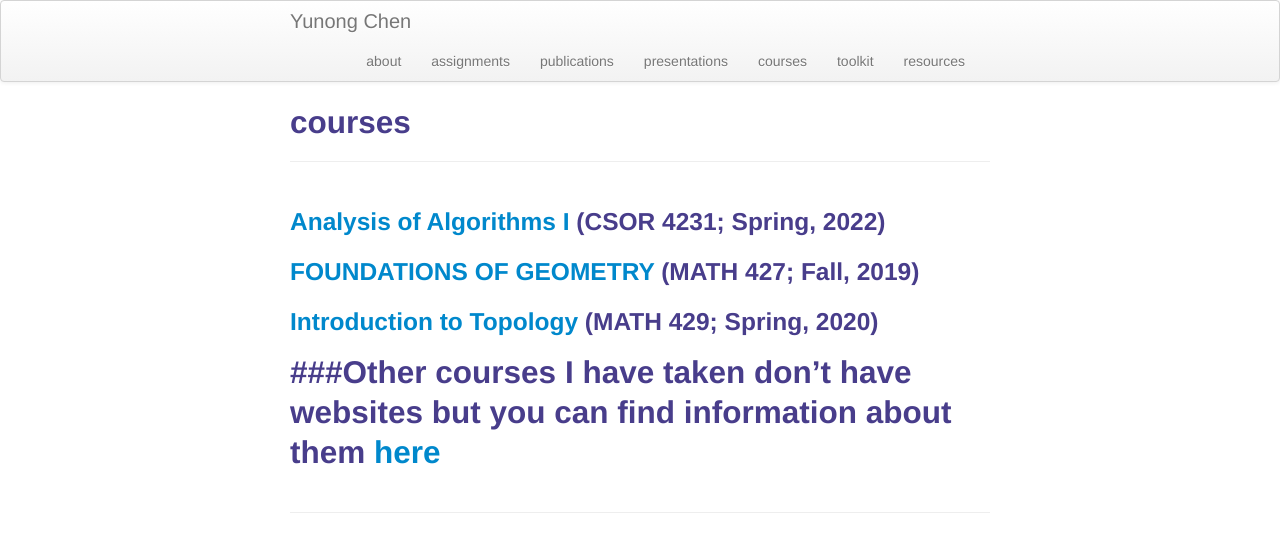
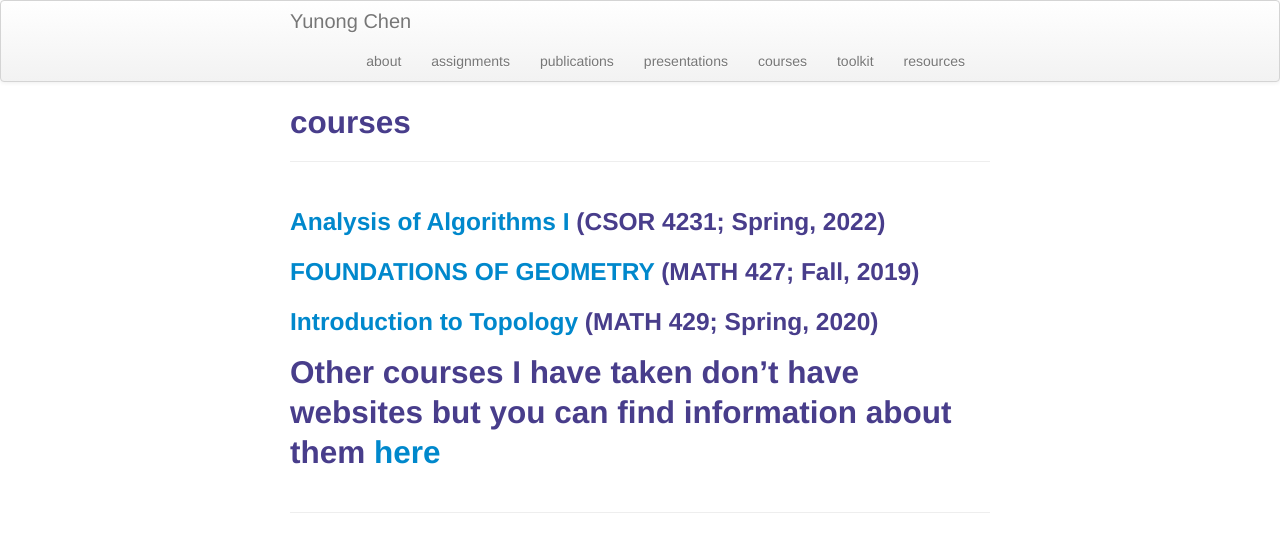
Before and after one commit to yunongch/yunongch.github.io, a Jekyll site: the page built from pages/courses.md, in a window 1280 px wide. Shown: the top 552 px of the page. Built offline with Jekyll 4.4.1, drawn with Linux system fonts in a browser that asks for light colours.

```diff
--- a/pages/courses.md
+++ b/pages/courses.md
@@ -12,5 +12,5 @@ description: Student's Courses
 
 ### [Introduction to Topology](http://php.scripts.psu.edu/users/v/x/vxs137/Teach_old/429_S21/429.html) (MATH 429; Spring, 2020)
 
-###Other courses I have taken don't have websites but you can find information about them <a href="{{ BASE_PATH }}/assets/courses.docx">here</a>
+Other courses I have taken don't have websites but you can find information about them <a href="{{ BASE_PATH }}/assets/courses.docx">here</a>
 ---
```
